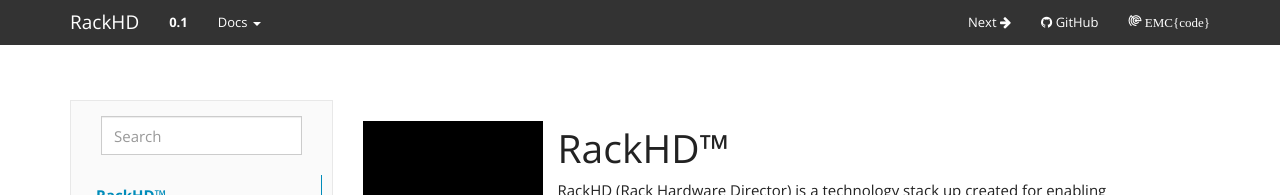
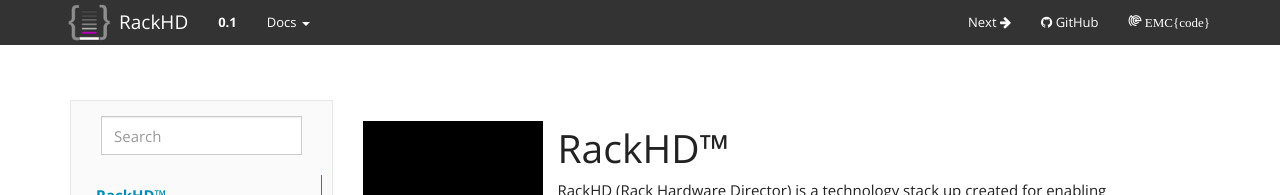
Before and after one commit to RackHD/docs, a Sphinx documentation site: the page built from docs/index.rst, in a window 1280 px wide. Shown: the top 195 px of the page. Built offline with Sphinx 7.4.7, drawn with Linux system fonts in a browser that asks for light colours.

Commit message:
adds rackhd icon to header

```diff
--- a/docs/_static/theme/css/base.css
+++ b/docs/_static/theme/css/base.css
@@ -13,6 +13,18 @@
 #sidebar {
   padding: 10px;
   overflow: auto;
+}
+
+a.navbar-brand {
+  padding-left: 64px;
+  background-image: url("../img/logo-icon.png");
+  background-size: contain;
+  background-repeat: no-repeat;
+  background-position: 12px center;
+}
+
+a.navbar-brand:hover {
+  background-color: black !important;
 }
 
 /* First level of nav */
```
Also changed, not shown: docs/_static/theme/img/logo-icon-lrg.png (added), docs/_static/theme/img/logo-icon.png (added).
